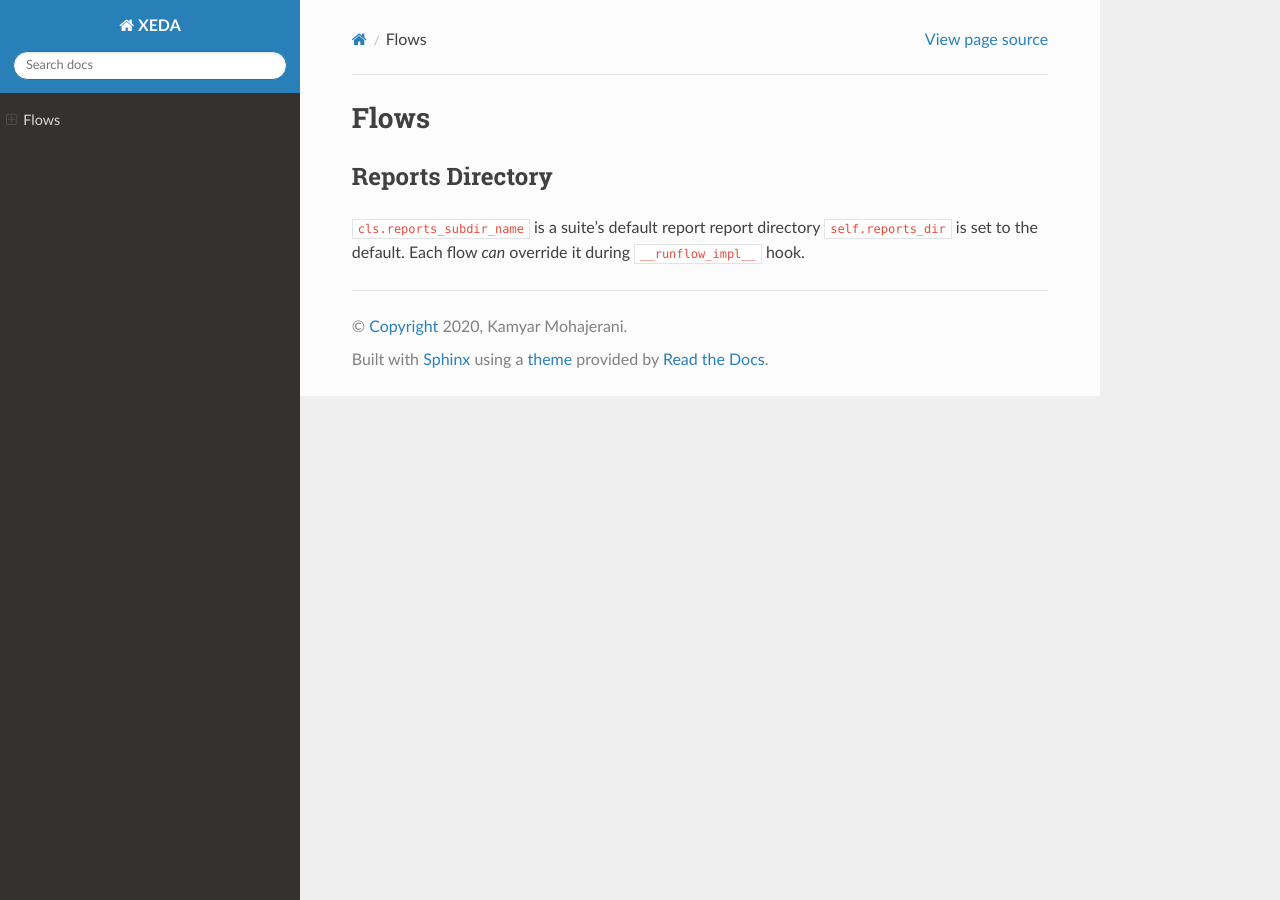
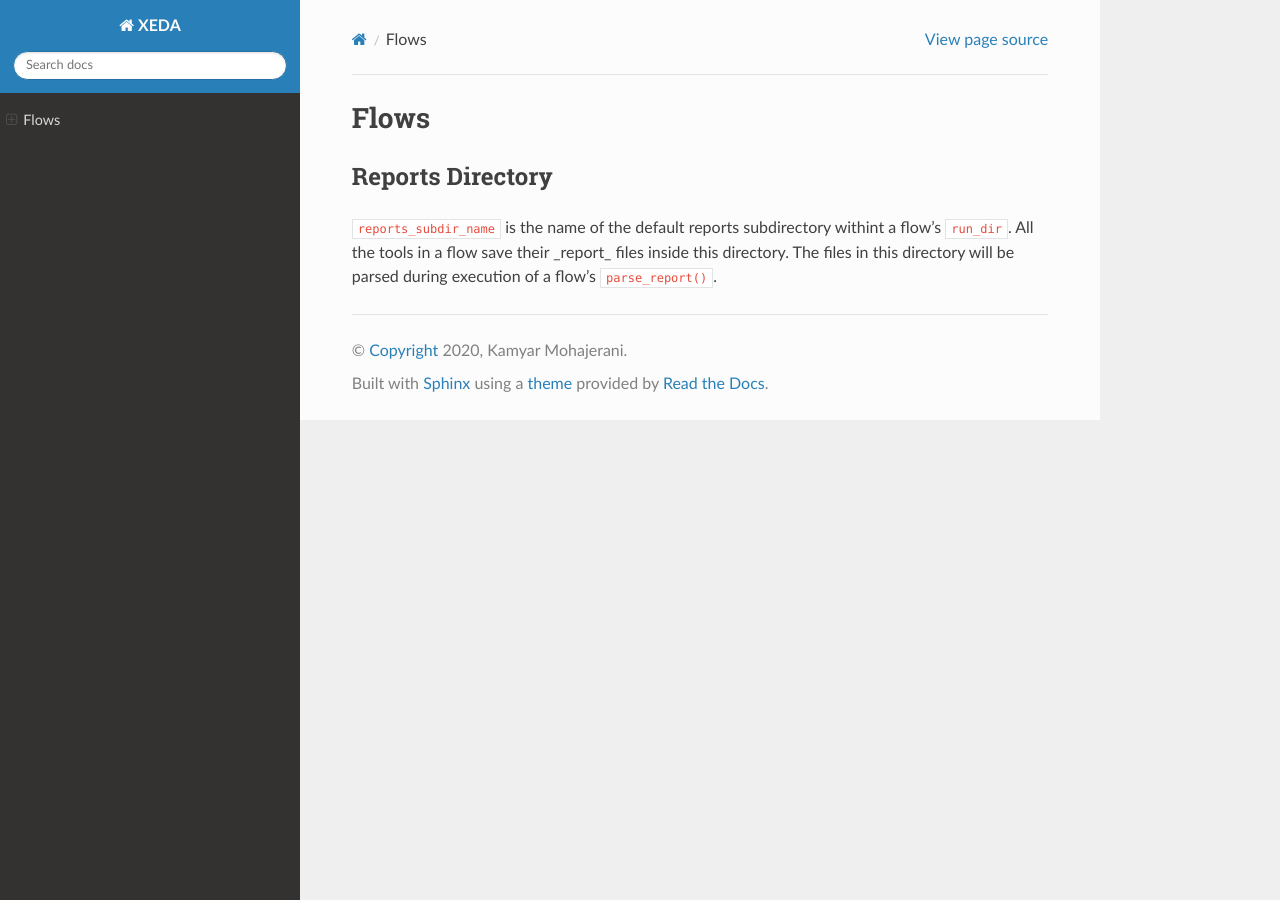
Before and after one commit to XedaHQ/xeda, a Sphinx documentation site: the page built from docs/flows.rst, in a window 1280 px wide. Built offline with Sphinx 7.4.7 and the Read the Docs theme 2.0.0, drawn with Linux system fonts in a browser that asks for light colours.

Commit message:
Update flows.rst

```diff
--- a/docs/flows.rst
+++ b/docs/flows.rst
@@ -7,6 +7,4 @@ Flows
 Reports Directory
 =================
 
-``cls.reports_subdir_name`` is a suite's default report report directory
-``self.reports_dir`` is set to the default.
-Each flow *can* override it during ``__runflow_impl__`` hook.
+``reports_subdir_name`` is the name of the default reports subdirectory withint a flow's ``run_dir``. All the tools in a flow save their _report_ files inside this directory. The files in this directory will be parsed during execution of a flow's ``parse_report()``.
```
